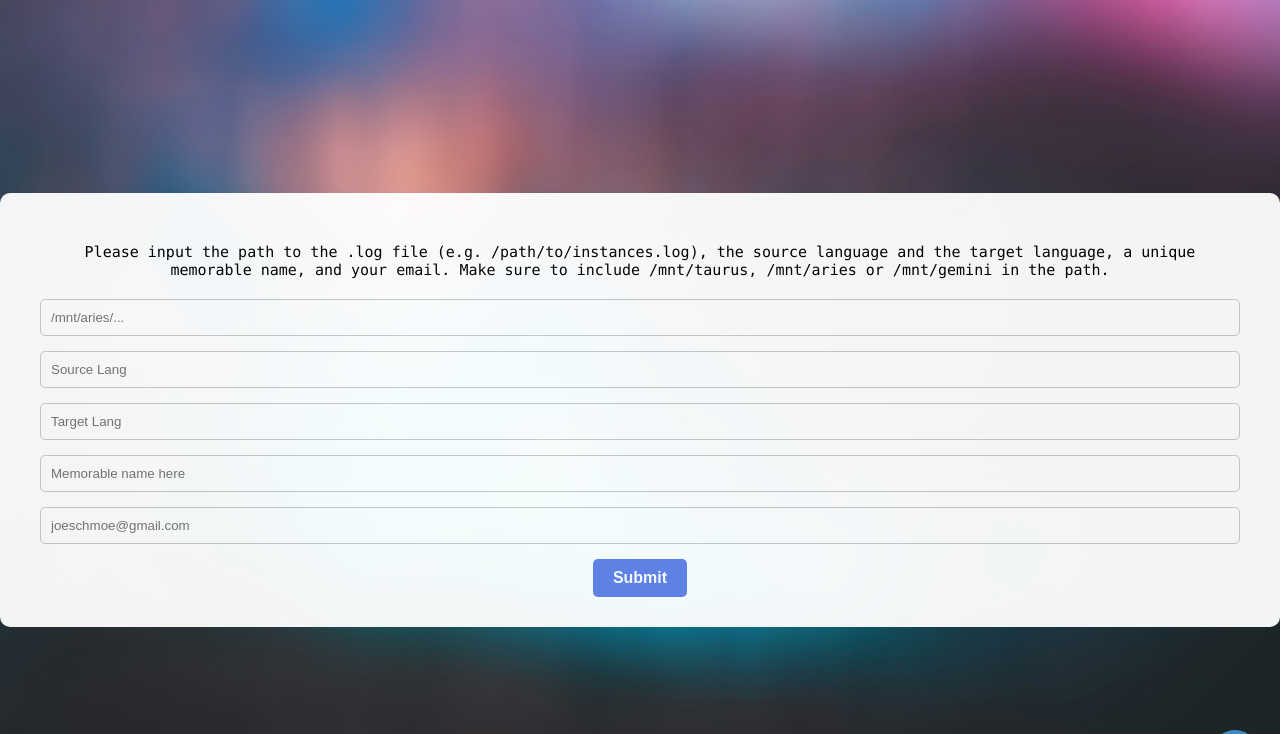
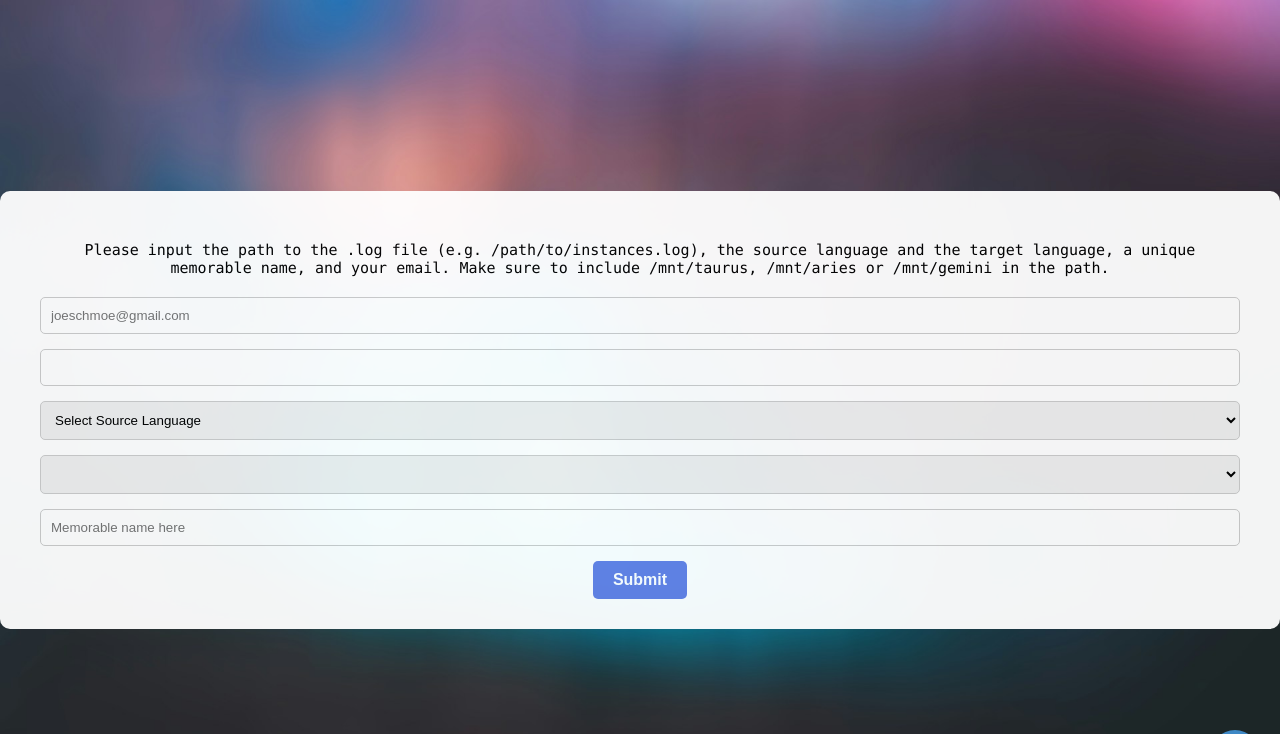
Before and after one commit to ChinDandekar/translation_canvas, a Flask app: page /log_input in a window 1280 px wide. Shown: the top 734 px of the page. Run offline with Flask 3, Linux system fonts and the light colour scheme.

Commit message:
Added dropdown for available languages

```diff
--- a/__init__.py
+++ b/__init__.py
@@ -45,7 +45,7 @@ def create_app(test_config=None):
         Returns:
             str: The rendered HTML template.
         """
-        file = request.form['user_input']
+        file = request.form['file']
         tgt = request.form['target_lang']
         src = request.form['source_lang']
         name = request.form['memorable_name']
@@ -64,7 +64,21 @@ def create_app(test_config=None):
             str: The rendered HTML template.
         """
         help_text = help_text_json["log_input"]
-        return render_template('log_input.html', help_text=help_text)
+        source_languages = ['zh', 'en']
+        target_languages = {
+            'zh': ['en'],
+            'en': ['es', 'ru', 'de']
+        }
+        language_names = {
+        'zh': 'Chinese',
+        'en': 'English',
+        'es': 'Spanish',
+        'ru': 'Russian',
+        'de': 'German'
+    }
+        return render_template('log_input.html', help_text=help_text, source_languages=source_languages,
+                               target_languages=target_languages,
+                               language_names=language_names)
 
     @app.route('/instruct_in', methods=['GET'])
     def instruct_in():
@@ -88,7 +102,7 @@ def create_app(test_config=None):
         # Get page number from the request, default to 1 if not provided
         file = request.form['file']
         file_path = f"{path_to_file}/jobs/{file}/{file}_instructscore.json"
-        # print(file)
+        print(file_path)
         if os.path.exists(file_path):
 
             page_number = int(request.form.get('current_page', 1))
--- a/templates/log_input.html
+++ b/templates/log_input.html
@@ -27,17 +27,56 @@ InstructScore Visualizer
 {% endblock %}
 
 {% block content %}
+    <script>
+        function updateTargetLanguages() {
+            const sourceLang = document.getElementById('source_lang').value;
+            const targetLang = document.getElementById('target_lang');
+            targetLang.innerHTML = '';
 
+            const targetLanguages = {{ target_languages|tojson }};
+            const languageNames = {{ language_names|tojson }};
+
+            const option = document.createElement('option');
+            option.value = '';
+            option.text = 'Select Target Language';
+            option.disabled = true;
+            targetLang.appendChild(option);
+
+            if (targetLanguages[sourceLang]) {
+                targetLanguages[sourceLang].forEach(lang => {
+                    const option = document.createElement('option');
+                    option.value = lang;
+                    option.text = languageNames[lang];
+                    targetLang.appendChild(option);
+                });
+            }
+        }
+
+        // Initial call to populate target languages on page load
+        window.onload = function() {
+            updateTargetLanguages();
+        }
+    </script>
     <div class="container">
         <form method="POST" action="{{ url_for('process_log_input') }}" class="input-form">
             <div class = "description">
                 Please input the path to the .log file (e.g. /path/to/instances.log), the source language and the target language, a unique memorable name, and your email. Make sure to include /mnt/taurus, /mnt/aries or /mnt/gemini in the path.
             </div>
-        <input type="text" name="user_input" class="input-field" placeholder="/mnt/aries/...">
-        <input type="text" name="source_lang" class="input-field" placeholder="Source Lang">
-        <input type="text" name="target_lang" class="input-field" placeholder="Target Lang">
+            <input type="text" name="email" class="input-field" placeholder="joeschmoe@gmail.com">
+            <input type="text" id="file" name="file" class="input-field">
+            <select id="source_lang" name="source_lang" class="input-field" onchange="updateTargetLanguages()">
+                <option value="" disabled selected>Select Source Language</option>
+                {% for lang in source_languages %}
+                    <option value="{{ lang }}">{{ language_names[lang] }}</option>
+                {% endfor %}
+            </select>
+
+            <select id="target_lang" name="target_lang" class="input-field">
+                <option value="" disabled selected>Select Target Language</option>
+                <!-- Options will be dynamically populated by JavaScript -->
+            </select>
+
             <input type="text" name="memorable_name" class="input-field" placeholder="Memorable name here">
-        <input type="text" name="email" class="input-field" placeholder="joeschmoe@gmail.com">
             <button type="submit" class="submit-button">Submit</button>
         </form>
     </div>
```
Also changed, not shown: eval.py (+8 -8 lines), 1 other file. Lines whose indentation alone changed are shown as unchanged.
